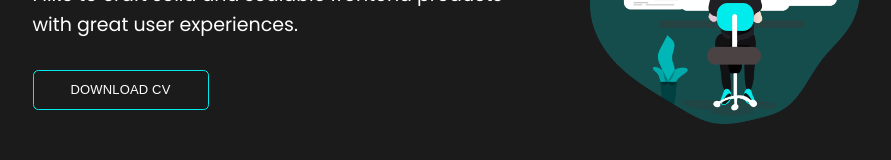
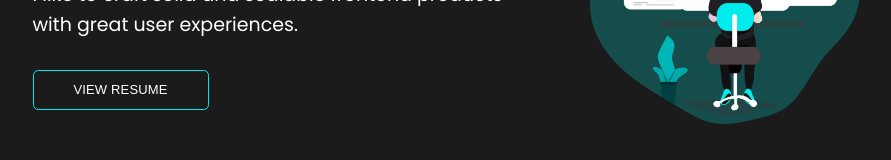
Before and after one commit to Vyshnav-KS/portfolio, a React (Create React App) app: page / in a window 1280 px wide. Shown: the part 355-515 px from the top of the page, without its empty margins (194-1085 px from the left). Built offline with nearby package versions, Linux system fonts and the light colour scheme.

Commit message:
resume link

```diff
--- a/src/pages/Desktop/Home.js
+++ b/src/pages/Desktop/Home.js
@@ -20,12 +20,12 @@
 						className={css(classes.button)}
 						onClick={() => {
 							window.open(
-								"https://drive.google.com/file/d/1riOppRrSATQHXpe6jsb3esmGWCMSW60F/view?usp=sharing",
+								"https://drive.google.com/file/d/1ggjZ6VdILhlW8NuDjErmGNJ8QZyN9-eM/view?usp=sharing",
 								"_blank"
 							);
 						}}
 					>
-						DOWNLOAD CV
+						VIEW RESUME
 					</button>
 				</div>
 				<div className={css(classes.image)}>
--- a/src/pages/Desktop/Works.js
+++ b/src/pages/Desktop/Works.js
@@ -100,6 +100,7 @@
 	root: {
 		display: "flex",
 		flexDirection: "column",
+
 	},
 	container: {
 		display: "flex",
```
